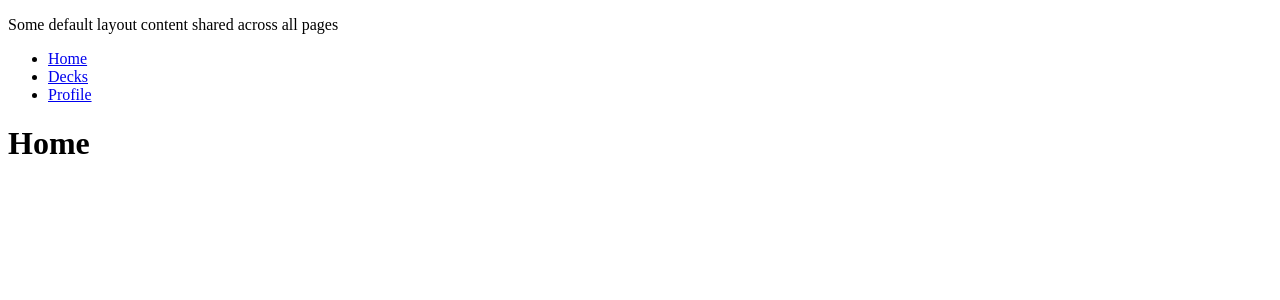
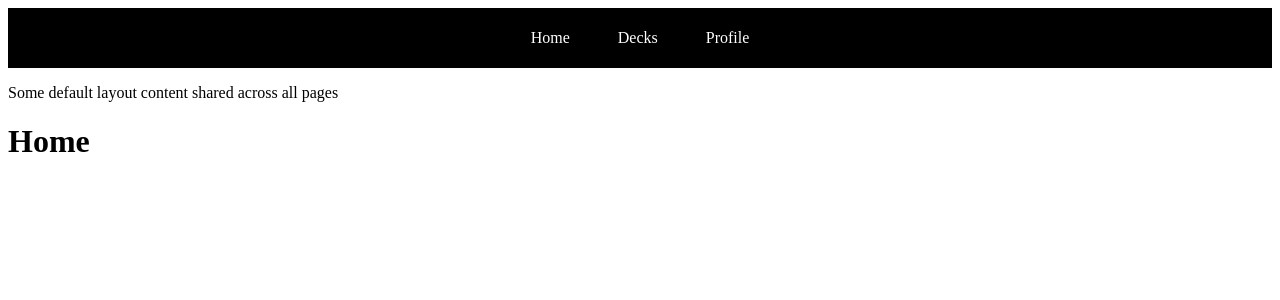
Before and after one commit to DoanKhiem/learn-nuxt, a Nuxt app: page / in a window 1280 px wide. Shown: the top 300 px of the page. Built offline with nearby package versions, Linux system fonts and the light colour scheme.

Commit message:
style for component

```diff
--- /dev/null
+++ b/components/Header/DefaultHeader.vue
@@ -0,0 +1,50 @@
+<template>
+    <header>
+        <nav>
+            <ul>
+                <li>
+                    <nuxt-link to="/">Home</nuxt-link>
+                </li>
+                <li>
+                    <nuxt-link to="/decks">Decks</nuxt-link>
+                </li>
+                <li>
+                    <nuxt-link to="/profile">Profile</nuxt-link>
+                </li>
+            </ul>
+        </nav>
+    </header>
+</template>
+
+<script setup lang="ts">
+
+</script>
+
+<style scoped>
+header {
+    background-color: #000;
+    color: #fff;
+    height: 60px;
+    nav, ul {
+        height: inherit;
+    }
+    ul {
+        align-items: center;
+        display: flex;
+        justify-content: center;
+        list-style: none;
+        margin: 0;
+        padding: 0;
+        li {
+            margin: 0 1.5rem;
+            a {
+                color: #fff;
+                text-decoration: none;
+                &:hover {
+                    text-decoration: underline;
+                }
+            }
+        }
+    }
+}
+</style>
--- a/layouts/default.vue
+++ b/layouts/default.vue
@@ -1,12 +1,13 @@
 <template>
     <div>
+      <DefaultHeader />
     <p>Some default layout content shared across all pages</p>
     <slot />
   </div>
 </template>
 
 <script setup lang="ts">
-
+import DefaultHeader from '~/components/Header/DefaultHeader.vue';
 </script>
 
 <style scoped>
--- a/pages/index.vue
+++ b/pages/index.vue
@@ -1,26 +1,10 @@
 <template>
     <div id="root">
-        <header>
-            <nav>
-                <ul>
-                    <li>
-                        <nuxt-link to="/">Home</nuxt-link>
-                    </li>
-                    <li>
-                        <nuxt-link to="/decks">Decks</nuxt-link>
-                    </li>
-                    <li>
-                        <nuxt-link to="/profile">Profile</nuxt-link>
-                    </li>
-                </ul>
-            </nav>
-        </header>
         <h1>Home</h1>
     </div>
 </template>
 
 <script setup lang="ts">
-
 </script>
 
 <style scoped>
```
